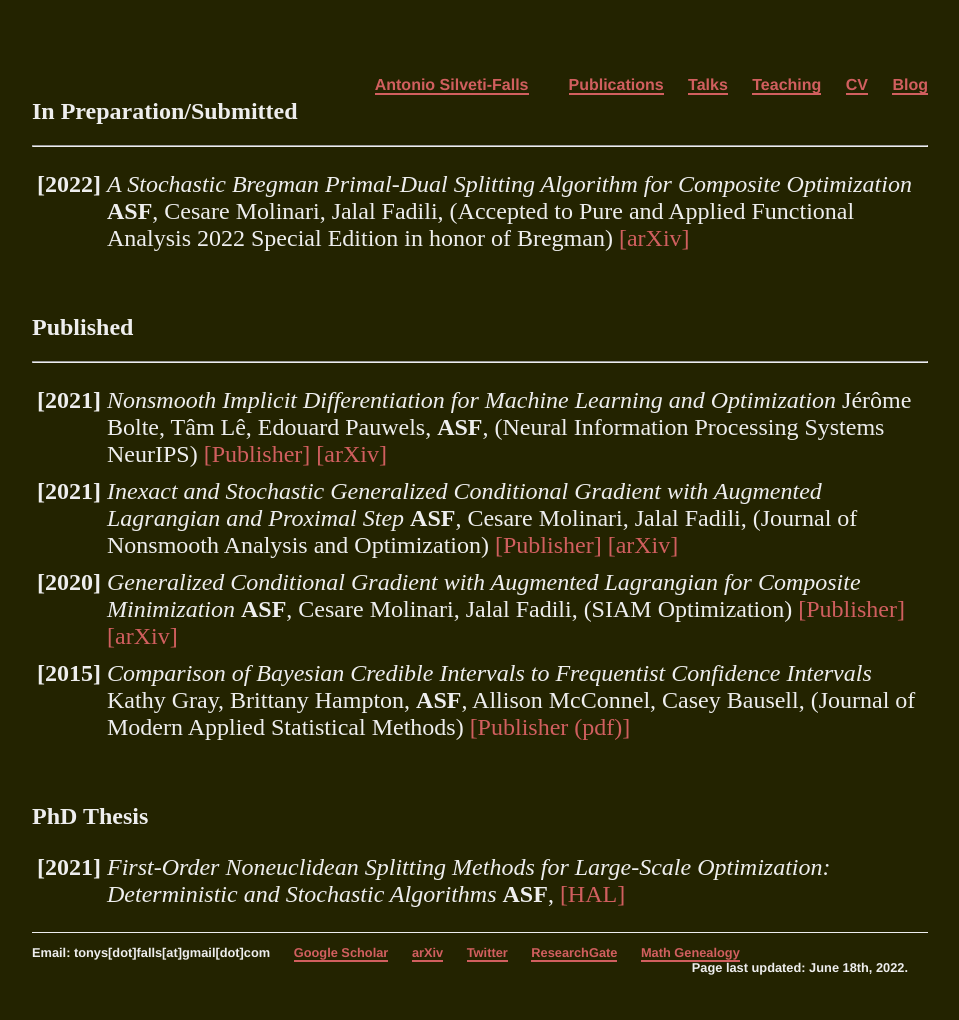
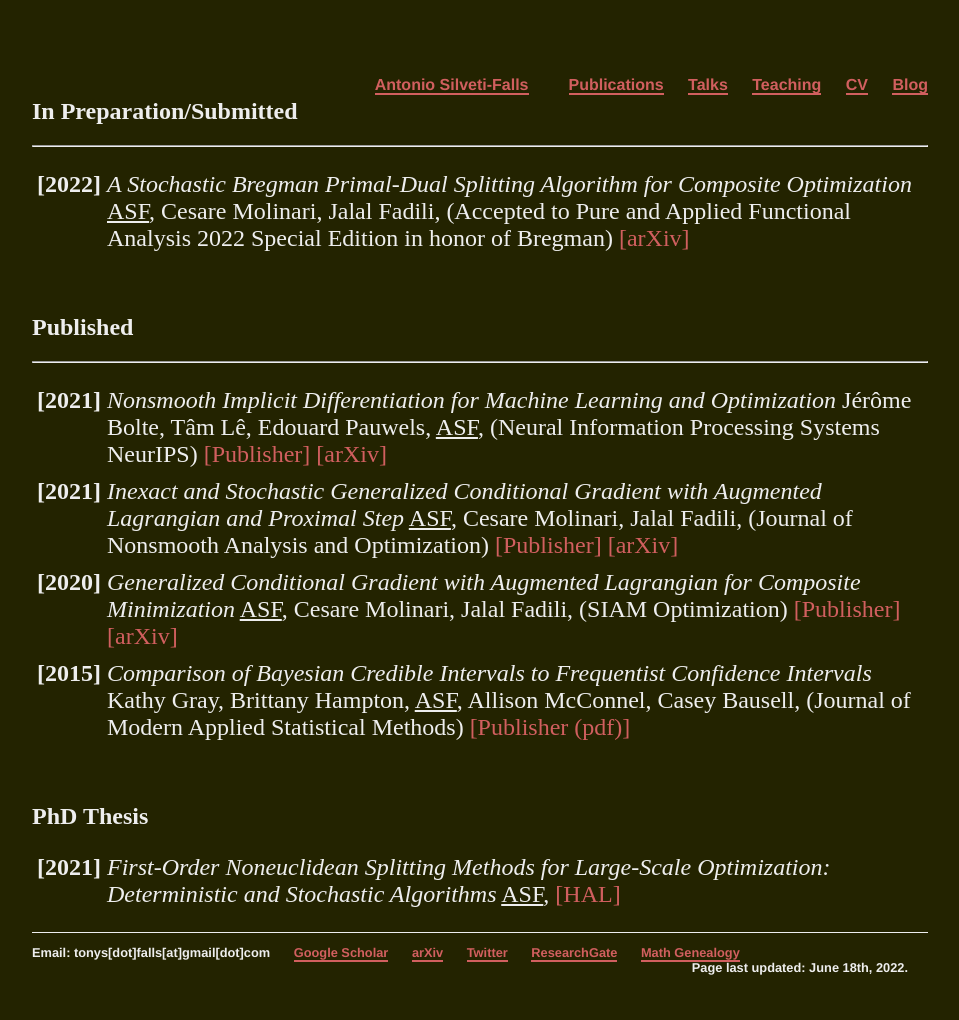
Before and after one commit to tonysf/tonysf.github.io, a Jekyll site: the page built from publications/index.html, in a window 1280 px wide. Shown: the whole page, without its empty margins (160-1119 px from the left). Built offline with Jekyll 4.4.1, drawn with Linux system fonts in a browser that asks for light colours.

Commit message:
Update index.html

```diff
--- a/publications/index.html
+++ b/publications/index.html
@@ -8,21 +8,21 @@ title: Publications - SILVETI-FALLS
 		<hr>
 		<p><ul class="publications">
 			<label><b>[2022]</b></label><li> <i>A Stochastic
-				Bregman Primal-Dual Splitting Algorithm for Composite Optimization</i> <b>ASF</b>, Cesare Molinari, Jalal Fadili,  (Accepted to Pure and Applied Functional Analysis 2022 Special Edition in honor of Bregman) <a href="https://arxiv.org/abs/2112.11928">[arXiv]</a></li>
+				Bregman Primal-Dual Splitting Algorithm for Composite Optimization</i> <u>ASF</u>, Cesare Molinari, Jalal Fadili,  (Accepted to Pure and Applied Functional Analysis 2022 Special Edition in honor of Bregman) <a href="https://arxiv.org/abs/2112.11928">[arXiv]</a></li>
 		</ul></p><br>
 		<h2>Published</h2>
 		<hr>
 		<p><ul class="publications">
 			<label><b>[2021]</b></label><li>  <i>Nonsmooth Implicit Differentiation for Machine Learning and
-				Optimization</i> Jérôme Bolte, Tâm Lê, Edouard Pauwels, <b>ASF</b>, (Neural Information Processing Systems NeurIPS) <a href="https://papers.nips.cc/paper/2021/hash/70afbf2259b4449d8ae1429e054df1b1-Abstract.html">[Publisher]</a> <a href="https://arxiv.org/abs/2106.04350">[arXiv]</a></li>
+				Optimization</i> Jérôme Bolte, Tâm Lê, Edouard Pauwels, <u>ASF</u>, (Neural Information Processing Systems NeurIPS) <a href="https://papers.nips.cc/paper/2021/hash/70afbf2259b4449d8ae1429e054df1b1-Abstract.html">[Publisher]</a> <a href="https://arxiv.org/abs/2106.04350">[arXiv]</a></li>
 			<label><b>[2021]</b></label><li> <i>Inexact and
-				Stochastic Generalized Conditional Gradient with Augmented Lagrangian and Proximal Step</i> <b>ASF</b>, Cesare Molinari, Jalal Fadili, (Journal of Nonsmooth Analysis and Optimization) <a href="https://jnsao.episciences.org/8433">[Publisher]</a> <a href="https://arxiv.org/abs/2005.05158">[arXiv]</a></li>
+				Stochastic Generalized Conditional Gradient with Augmented Lagrangian and Proximal Step</i> <u>ASF</u>, Cesare Molinari, Jalal Fadili, (Journal of Nonsmooth Analysis and Optimization) <a href="https://jnsao.episciences.org/8433">[Publisher]</a> <a href="https://arxiv.org/abs/2005.05158">[arXiv]</a></li>
 			<label><b>[2020]</b></label><li> <i>Generalized
 				Conditional Gradient with Augmented Lagrangian for Composite
-				Minimization</i> <b>ASF</b>, Cesare Molinari, Jalal Fadili, (SIAM Optimization) <a href="https://epubs.siam.org/doi/abs/10.1137/19M1240460">[Publisher]</a> <a href="https://arxiv.org/abs/1901.01287">[arXiv]</a></li>
-			<label><b>[2015]</b></label><li> <i>Comparison of Bayesian Credible Intervals to Frequentist Confidence Intervals</i> Kathy Gray, Brittany Hampton, <b>ASF</b>, Allison McConnel, Casey Bausell, (Journal of Modern Applied Statistical Methods) <a href="https://digitalcommons.wayne.edu/cgi/viewcontent.cgi?article=2027&context=jmasm">[Publisher (pdf)]</a></li>
+				Minimization</i> <u>ASF</u>, Cesare Molinari, Jalal Fadili, (SIAM Optimization) <a href="https://epubs.siam.org/doi/abs/10.1137/19M1240460">[Publisher]</a> <a href="https://arxiv.org/abs/1901.01287">[arXiv]</a></li>
+			<label><b>[2015]</b></label><li> <i>Comparison of Bayesian Credible Intervals to Frequentist Confidence Intervals</i> Kathy Gray, Brittany Hampton, <u>ASF</u>, Allison McConnel, Casey Bausell, (Journal of Modern Applied Statistical Methods) <a href="https://digitalcommons.wayne.edu/cgi/viewcontent.cgi?article=2027&context=jmasm">[Publisher (pdf)]</a></li>
 		</ul></p><br>
 		<h2>PhD Thesis</h2>
 		<ul class="publications">
-			<label><b>[2021]</b></label><li> <i>First-Order Noneuclidean Splitting Methods for Large-Scale Optimization: Deterministic and Stochastic Algorithms</i> <b>ASF</b>, <a href="https://tel.archives-ouvertes.fr/tel-03154499">[HAL]</a></li>
+			<label><b>[2021]</b></label><li> <i>First-Order Noneuclidean Splitting Methods for Large-Scale Optimization: Deterministic and Stochastic Algorithms</i> <u>ASF</u>, <a href="https://tel.archives-ouvertes.fr/tel-03154499">[HAL]</a></li>
 		</ul>
```
